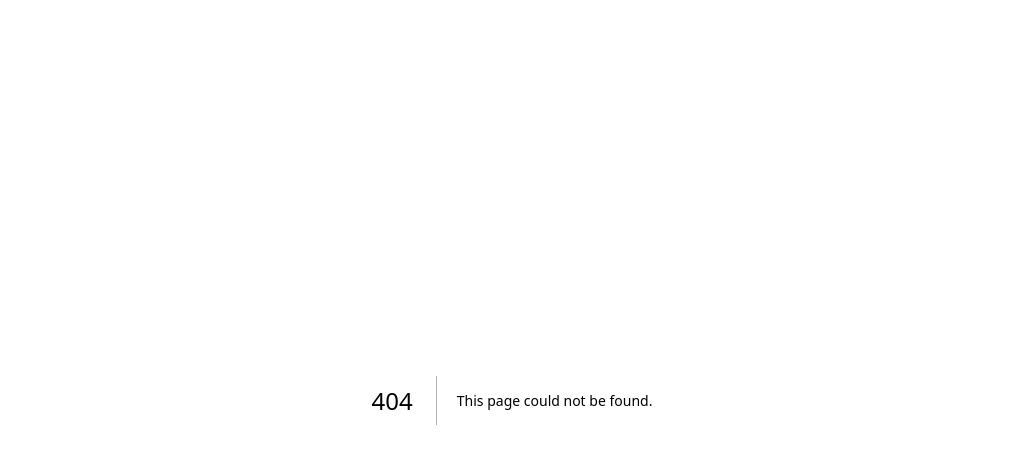
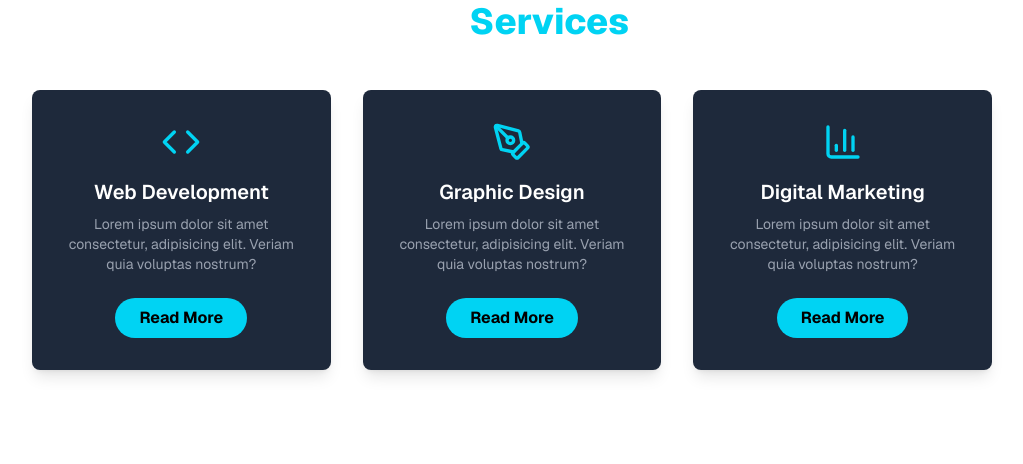
Before and after one commit to rahimkhan07/next-portfolio, a Next.js app: page /Service in a window 1280 px wide. Before the commit this address had no page. Shown: the top 464 px of the page, without its empty margins (128-1151 px from the left). Built offline with nearby package versions, Linux system fonts and the light colour scheme.

Commit message:
add in repo

```diff
--- a/package.json
+++ b/package.json
@@ -9,6 +9,7 @@
     "lint": "next lint"
   },
   "dependencies": {
+    "lucide-react": "^0.544.0",
     "next": "15.3.2",
     "react": "^19.0.0",
     "react-dom": "^19.0.0",
--- a/src/app/Components/Footer.js
+++ b/src/app/Components/Footer.js
@@ -55,12 +55,12 @@ const Footer = () => {
                   </Link>
                 </li>
                 <li>
-                  <Link href="/service" className="hover:text-gray-300 transition">
+                  <Link href="/Service" className="hover:text-gray-300 transition">
                     Service
                   </Link>
                 </li>
                 <li>
-                  <Link href="/contact" className="hover:text-gray-300 transition">
+                  <Link href="/Contact" className="hover:text-gray-300 transition">
                     Contact
                   </Link>
                 </li>
--- a/src/app/Components/GetIntouch.js
+++ b/src/app/Components/GetIntouch.js
@@ -1,6 +1,32 @@
 import React from 'react'
 
 const GetIntouch = () => {
+
+  const [result, setResult] = React.useState("");
+
+  const onSubmit = async (event) => {
+    event.preventDefault();
+    setResult("Sending....");
+    const formData = new FormData(event.target);
+
+    formData.append("access_key", "62b155bb-f6d1-4f1a-ad88-4c1cf7047056");
+
+    const response = await fetch("https://api.web3forms.com/submit", {
+      method: "POST",
+      body: formData
+    });
+
+    const data = await response.json();
+
+    if (data.success) {
+      setResult("Form Submitted Successfully");
+      event.target.reset();
+    } else {
+      console.log("Error", data);
+      setResult(data.message);
+    }
+  };
+
     return (
         <>
             {/* <h1 style={{ fontSize: "5vh", fontWeight: "bolder", textAlign:"center"}}><span className="about-badge"></span> Get In Touch</h1>
@@ -32,20 +58,23 @@ const GetIntouch = () => {
                         <small className="text-gray-300">Write your query here:</small>
                     </div>
 
-                    <form className="flex flex-col gap-4 sm:gap-6">
+                    <form onSubmit={onSubmit} className="flex flex-col gap-4 sm:gap-6">
                         <input
                             type="text"
                             placeholder="Enter your name"
+                            name='name'
                             className="p-3 rounded-md bg-#020421 text-black placeholder-gray-500 focus:outline-none focus:ring-2 focus:ring-blue-500"
                         />
                         <input
                             type="tel"
                             placeholder="Phone number"
+                            name='phone'
                             className="p-3 rounded-md bg-#020421 text-black placeholder-gray-500 focus:outline-none focus:ring-2 focus:ring-blue-500"
                         />
                         <input
                             type="text"
                             placeholder="Enter your query"
+                            name='query'
                             className="p-3 rounded-md bg-#020421 text-black placeholder-gray-500 focus:outline-none focus:ring-2 focus:ring-blue-500"
                         />
                         <input
@@ -54,6 +83,7 @@ const GetIntouch = () => {
                             className="cursor-pointer proj-btn bg-#020421-600 text-white font-bold py-3 px-6 rounded-md hover:bg-#020421-900 transition-colors w-full sm:w-[20vh] mx-auto"
                         />
                     </form>
+                    <span>{result}</span>
                 </div>
             </div>
 
--- /dev/null
+++ b/src/app/Contact/page.js
@@ -0,0 +1,11 @@
+// import React from 'react'
+
+// const page = () => {
+//   return (
+//     <div>
+
+//     </div>
+//   )
+// }
+
+// export default page
--- /dev/null
+++ b/src/app/Service/page.js
@@ -0,0 +1,74 @@
+// import React from 'react'
+
+// const page = () => {
+//   return (
+//     <div>
+
+//     </div>
+//   )
+// }
+
+// export default page
+
+import { Code, PenTool, BarChart3 } from "lucide-react"; // icons
+import Navbar from "../Components/Navbar";
+
+const services = [
+    {
+        id: 1,
+        icon: <Code size={40} className="text-cyan-400 mx-auto" />,
+        title: "Web Development",
+        description:
+            "Lorem ipsum dolor sit amet consectetur, adipisicing elit. Veriam quia voluptas nostrum?",
+    },
+    {
+        id: 2,
+        icon: <PenTool size={40} className="text-cyan-400 mx-auto" />,
+        title: "Graphic Design",
+        description:
+            "Lorem ipsum dolor sit amet consectetur, adipisicing elit. Veriam quia voluptas nostrum?",
+    },
+    {
+        id: 3,
+        icon: <BarChart3 size={40} className="text-cyan-400 mx-auto" />,
+        title: "Digital Marketing",
+        description:
+            "Lorem ipsum dolor sit amet consectetur, adipisicing elit. Veriam quia voluptas nostrum?",
+    },
+];
+
+export default function Services() {
+    return (
+        <> <br /> <br /> <br /> <br />
+            <div style={{marginBottom:"-20vh"}} className="grid grid-rows-[20px_1fr_20px] items-center justify-items-center min-h-screen p-8 pb-0 gap-16 sm:p-20 font-[family-name:var(--font-geist-sans)] scroll-smooth">
+                {/* <Navbar className="navbar-r" /> */}
+                <section className=" text-white py-16 px-6 md:px-20">
+                    {/* Heading */}
+                    <h2 className="text-3xl md:text-4xl font-extrabold text-center mb-12">
+                        Our <span className="text-cyan-400">Services</span>
+                    </h2>
+
+                    {/* Cards */}
+                    <div className="grid gap-8 sm:grid-cols-2 lg:grid-cols-3">
+                        {services.map((service) => (
+                            <div
+                                key={service.id}
+                                className="bg-[#1e293b] p-8 rounded-lg shadow-lg text-center hover:scale-105 transform transition duration-300"
+                            >
+                                {service.icon}
+                                <h3 className="text-xl font-semibold mt-4 mb-2">
+                                    {service.title}
+                                </h3>
+                                <p className="text-gray-400 text-sm mb-6">{service.description}</p>
+                                <button className="bg-cyan-400 text-black font-bold px-6 py-2 rounded-full hover:bg-cyan-500 transition">
+                                    Read More
+                                </button>
+                            </div>
+                        ))}
+                    </div>
+                </section>
+            </div>
+
+        </>
+    );
+}
--- a/src/app/page.js
+++ b/src/app/page.js
@@ -8,6 +8,7 @@ import GetIntouch from "./Components/GetIntouch";
 import Footer from "./Components/Footer";
 import { useEffect, useState } from "react";
 import Loader from "./Components/Loader";
+import Service from "./Service/page";
 // import Loader from "./Components/Loader";
 
 export default function Home() {
@@ -38,6 +39,7 @@ export default function Home() {
       <Navbar className="navbar-r" />
       <HomePage/>
       <Skill/>
+      <Service />
       <Projects/>
       <GetIntouch/>
       <Footer/>
```
Also changed, not shown: 1 other file (tests, documents, lock files or other folders).
